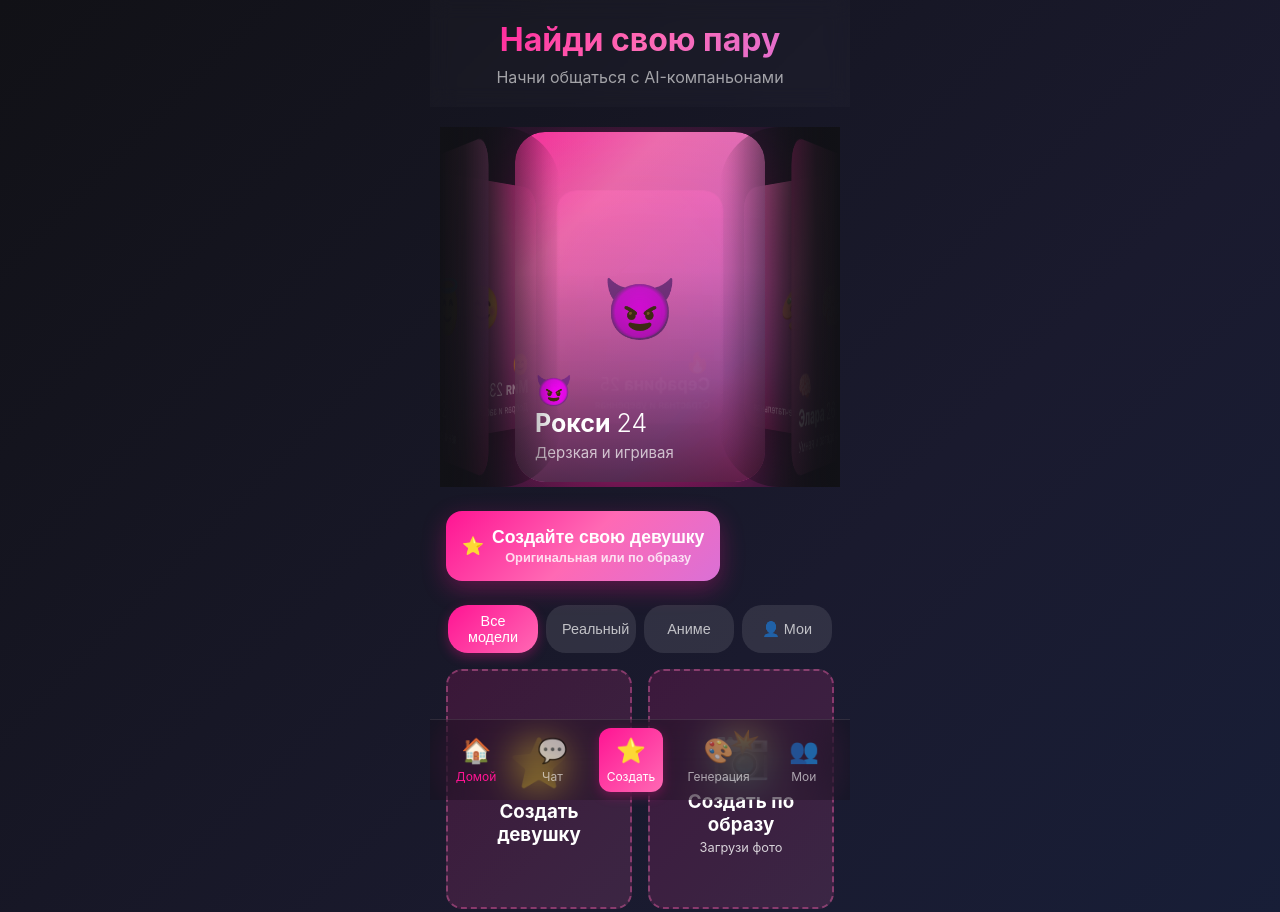
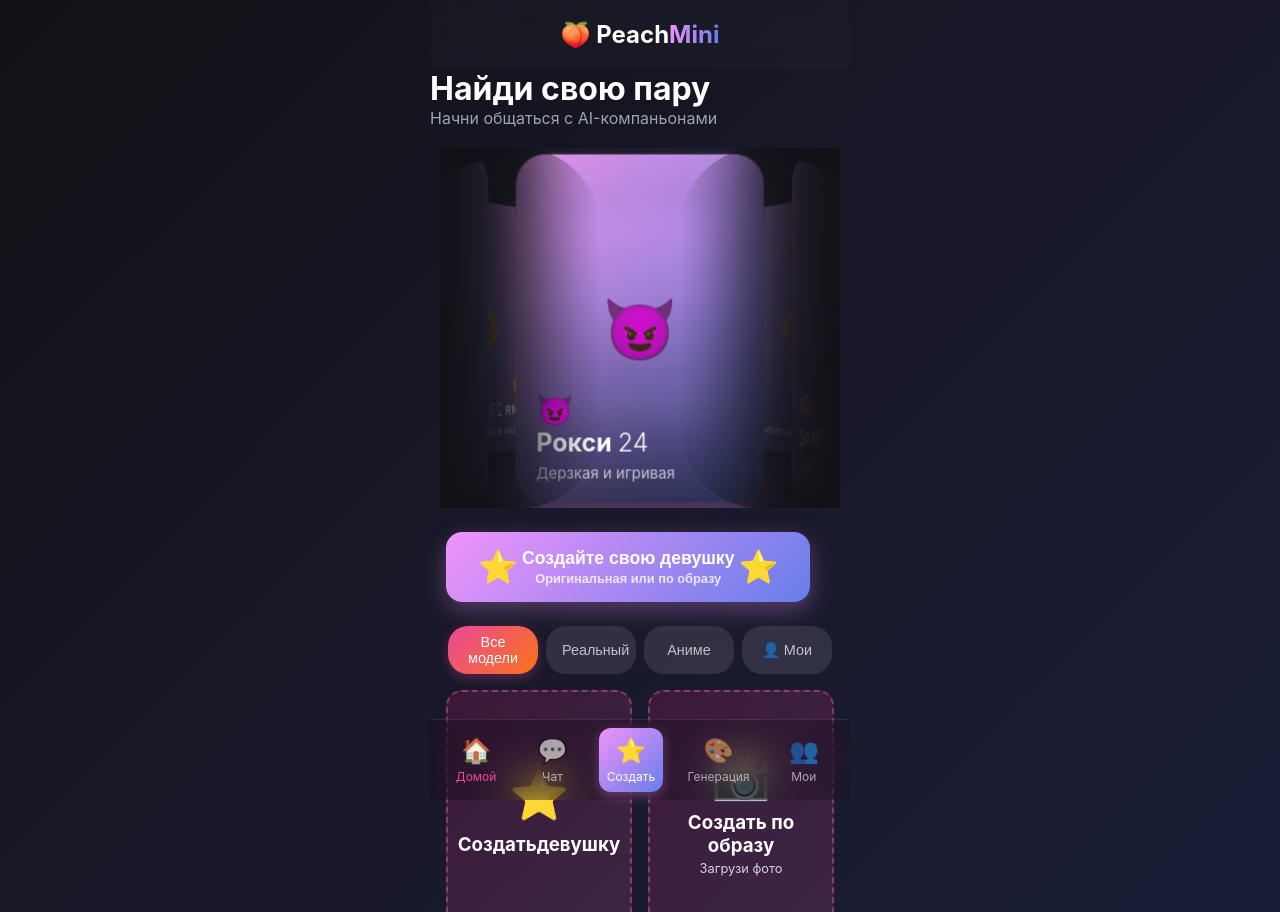
Before and after one commit to Oloq12/aibot, a plain HTML site: page index.html in a window 1280 px wide. Shown: the top 912 px of the page. Drawn offline with Linux system fonts and the light colour scheme.

Commit message:
Update index.html

```diff
--- a/index.html
+++ b/index.html
@@ -31,12 +31,24 @@
         }
 
                  .header h1 {
-             font-size: 2rem;
+             font-size: 1.875rem;
              font-weight: bold;
-             background: linear-gradient(135deg, #ff1493, #ff69b4, #da70d6);
+             color: white;
+             margin-bottom: 8px;
+         }
+
+         .logo {
+             font-size: 1.5rem;
+             font-weight: bold;
+             color: white;
+             cursor: pointer;
+         }
+
+         .logo .mini {
+             background: linear-gradient(to right, #f093fb, #667eea);
              -webkit-background-clip: text;
+             background-clip: text;
              -webkit-text-fill-color: transparent;
-             margin-bottom: 8px;
          }
 
         .main {
@@ -63,18 +75,22 @@
              position: absolute;
              left: 0;
              top: 0;
-             width: 120px;
+             width: 160px;
              height: 100%;
              background: linear-gradient(to right,
                  rgba(17, 17, 22, 1) 0%,
-                 rgba(17, 17, 22, 0.95) 20%,
+                 rgba(17, 17, 22, 0.98) 10%,
+                 rgba(17, 17, 22, 0.92) 25%,
                  rgba(17, 17, 22, 0.8) 40%,
-                 rgba(17, 17, 22, 0.4) 70%,
-                 rgba(17, 17, 22, 0.1) 90%,
+                 rgba(17, 17, 22, 0.6) 55%,
+                 rgba(17, 17, 22, 0.35) 70%,
+                 rgba(17, 17, 22, 0.15) 85%,
+                 rgba(17, 17, 22, 0.05) 95%,
                  transparent 100%);
              z-index: 10;
              pointer-events: none;
-             border-radius: 0 60px 60px 0;
+             border-radius: 0 80px 80px 0;
+             filter: blur(0.5px);
          }
 
          .gallery::after {
@@ -82,18 +98,22 @@
              position: absolute;
              right: 0;
              top: 0;
-             width: 120px;
+             width: 160px;
              height: 100%;
              background: linear-gradient(to left,
                  rgba(17, 17, 22, 1) 0%,
-                 rgba(17, 17, 22, 0.95) 20%,
+                 rgba(17, 17, 22, 0.98) 10%,
+                 rgba(17, 17, 22, 0.92) 25%,
                  rgba(17, 17, 22, 0.8) 40%,
-                 rgba(17, 17, 22, 0.4) 70%,
-                 rgba(17, 17, 22, 0.1) 90%,
+                 rgba(17, 17, 22, 0.6) 55%,
+                 rgba(17, 17, 22, 0.35) 70%,
+                 rgba(17, 17, 22, 0.15) 85%,
+                 rgba(17, 17, 22, 0.05) 95%,
                  transparent 100%);
              z-index: 10;
              pointer-events: none;
-             border-radius: 60px 0 0 60px;
+             border-radius: 80px 0 0 80px;
+             filter: blur(0.5px);
          }
 
                  .carousel {
@@ -118,28 +138,29 @@
             width: 200px;
             height: 280px;
             border-radius: 24px;
-            background: transparent;
+            background: rgba(255, 255, 255, 0.05);
+            border: 1px solid rgba(255, 255, 255, 0.1);
+            backdrop-filter: blur(12px);
             overflow: hidden;
             cursor: pointer;
             transition: all 0.5s ease;
             left: 0;
             top: 0;
-            filter: drop-shadow(0 8px 32px rgba(0, 0, 0, 0.3));
+            box-shadow: 0 8px 32px rgba(0, 0, 0, 0.3);
         }
 
                  .card.active {
              transform: scale(1.05);
-             filter: drop-shadow(0 20px 40px rgba(255, 20, 147, 0.6));
+             box-shadow: 0 25px 50px rgba(240, 147, 251, 0.3);
+             z-index: 10;
          }
 
                  .card-img {
              width: 100%;
              height: 100%;
              background: linear-gradient(135deg,
-                 rgba(255, 20, 147, 0.95) 0%,
-                 rgba(255, 105, 180, 0.9) 25%,
-                 rgba(218, 112, 214, 0.9) 75%,
-                 rgba(255, 69, 180, 0.95) 100%);
+                 rgba(240, 147, 251, 0.9) 0%,
+                 rgba(102, 126, 234, 0.9) 100%);
              display: flex;
              align-items: center;
              justify-content: center;
@@ -181,7 +202,7 @@
          .create-btn {
              margin: 24px 16px;
              padding: 16px;
-             background: linear-gradient(135deg, #ff1493, #ff69b4, #da70d6);
+             background: linear-gradient(135deg, #f093fb, #667eea);
              border: none;
              border-radius: 16px;
              color: white;
@@ -192,7 +213,7 @@
              align-items: center;
              justify-content: center;
              gap: 12px;
-             box-shadow: 0 8px 24px rgba(255, 20, 147, 0.3);
+             box-shadow: 0 8px 24px rgba(240, 147, 251, 0.3);
          }
 
         /* КАТАЛОГ из v0 */
@@ -222,9 +243,9 @@
          }
 
                  .filter.active {
-             background: linear-gradient(135deg, #ff1493, #ff69b4);
+             background: linear-gradient(135deg, #ec4899, #f97316);
              color: white;
-             box-shadow: 0 4px 12px rgba(255, 20, 147, 0.3);
+             box-shadow: 0 4px 12px rgba(236, 72, 153, 0.3);
          }
 
         .grid {
@@ -288,12 +309,12 @@
             min-width: 60px;
         }
 
-                 .nav-item.active { color: #ff1493; }
+                 .nav-item.active { color: #ec4899; }
 
          .nav-item.create {
-             background: linear-gradient(135deg, #ff1493, #ff69b4);
+             background: linear-gradient(135deg, #f093fb, #667eea);
              color: white !important;
-             box-shadow: 0 4px 12px rgba(255, 20, 147, 0.3);
+             box-shadow: 0 4px 12px rgba(240, 147, 251, 0.3);
          }
 
         .nav-icon {
@@ -353,9 +374,16 @@
     <div class="app">
         <!-- ХЕДЕР -->
         <header class="header">
+            <div class="logo" onclick="navigateTo('home')">
+                🍑 Peach<span class="mini">Mini</span>
+            </div>
+        </header>
+
+        <!-- HOME PAGE HEADER -->
+        <div id="home-header" class="welcome">
             <h1>Найди свою пару</h1>
-            <p style="color: rgba(255,255,255,0.6);">Начни общаться с AI-компаньонами</p>
-        </header>
+            <p style="color: #9CA3AF;">Начни общаться с AI-компаньонами</p>
+        </div>
 
         <!-- ОСНОВНОЙ КОНТЕНТ - ГЛАВНАЯ СТРАНИЦА -->
         <main class="main" id="home-content">
@@ -366,12 +394,13 @@
 
                                                    <!-- КНОПКА СОЗДАНИЯ -->
               <button class="create-btn" onclick="navigateTo('create')">
-                  <div style="display: flex; align-items: center; justify-content: center; gap: 8px;">
-                      <span>⭐</span>
-                      <div style="text-align: center;">
+                  <div style="display: flex; align-items: center; justify-content: center; position: relative; width: 100%;">
+                      <span style="font-size: 2rem; position: absolute; left: 16px; top: 50%; transform: translateY(-50%);">⭐</span>
+                      <div style="text-align: center; flex: 1; padding: 0 60px;">
                           <div>Создайте <span id="mainPartnerType">свою спутницу</span></div>
                           <div style="font-size: 0.8rem; opacity: 0.8; margin-top: 2px;">Оригинальная или по образу</div>
                       </div>
+                      <span style="font-size: 2rem; position: absolute; right: 16px; top: 50%; transform: translateY(-50%);">⭐</span>
                   </div>
               </button>
 
@@ -498,26 +527,42 @@
 
         <!-- СТРАНИЦА ЧАТОВ -->
         <div class="page" id="page-chat" style="display: none;">
-            <div style="padding: 20px 16px; text-align: center; background: rgba(255, 255, 255, 0.02); backdrop-filter: blur(10px); display: flex; align-items: center; position: relative;">
-                <button style="position: absolute; left: 16px; background: rgba(255, 255, 255, 0.1); border: none; border-radius: 12px; color: white; padding: 8px 12px; cursor: pointer;" onclick="navigateTo('home')">←</button>
-                <h1 style="flex: 1; font-size: 1.5rem; font-weight: bold; background: linear-gradient(135deg, #ff6b9d, #667eea); -webkit-background-clip: text; -webkit-text-fill-color: transparent;">💬 Чаты</h1>
+            <div style="padding: 20px 16px; text-align: center; margin-bottom: 20px;">
+                <h1 style="font-size: 1.5rem; font-weight: bold; color: white; margin-bottom: 8px;">💬 Чат</h1>
+                <p style="color: #9CA3AF;">Ваши активные диалоги</p>
             </div>
-            <div style="padding: 20px 16px; padding-bottom: 100px;">
-                <div style="background: rgba(255, 255, 255, 0.05); backdrop-filter: blur(20px); border-radius: 16px; padding: 16px; margin-bottom: 16px; border: 1px solid rgba(255, 255, 255, 0.1); cursor: pointer; display: flex; align-items: center; gap: 16px;" onclick="openIndividualChat('Анна')">
-                    <div style="width: 60px; height: 60px; background: linear-gradient(45deg, #ff6b9d, #667eea); border-radius: 50%; display: flex; align-items: center; justify-content: center; font-size: 1.5rem;">😇</div>
-                    <div style="flex: 1;">
-                        <div style="font-weight: bold; margin-bottom: 4px;">Анна</div>
-                        <div style="font-size: 0.9rem; color: rgba(255, 255, 255, 0.6);">Привет! Как дела? 😘</div>
+            <div style="padding: 0 16px 100px;">
+                <!-- Chat Item -->
+                <div style="background: rgba(255, 255, 255, 0.05); border: 1px solid rgba(255, 255, 255, 0.1); backdrop-filter: blur(12px); padding: 12px; border-radius: 16px; display: flex; align-items: center; gap: 16px; cursor: pointer; hover: background: rgba(255, 255, 255, 0.1); transition: all 0.3s ease; margin-bottom: 16px;" onclick="openIndividualChat('Vera Marquette')">
+                    <div style="position: relative; width: 56px; height: 56px; flex-shrink: 0;">
+                        <img src="https://images.unsplash.com/photo-1494790108755-2616b612b1e4?w=56&h=56&fit=crop&crop=face" alt="Vera Marquette" style="width: 100%; height: 100%; border-radius: 50%; object-fit: cover;">
                     </div>
-                    <div style="color: rgba(255, 255, 255, 0.4); font-size: 0.8rem;">15:30</div>
+                    <div style="flex-grow: 1; overflow: hidden;">
+                        <h3 style="font-weight: bold; font-size: 1rem; margin-bottom: 4px;">
+                            Vera Marquette <span style="font-weight: 300; color: #9CA3AF;">24</span>
+                        </h3>
+                        <div style="display: flex; align-items: center; gap: 8px; font-size: 0.875rem; color: #9CA3AF; overflow: hidden;">
+                            <p style="overflow: hidden; text-overflow: ellipsis; white-space: nowrap;">Ого, это довольно экстравагантное ув...</p>
+                        </div>
+                    </div>
                 </div>
-                <div style="background: rgba(255, 255, 255, 0.05); backdrop-filter: blur(20px); border-radius: 16px; padding: 16px; margin-bottom: 16px; border: 1px solid rgba(255, 255, 255, 0.1); cursor: pointer; display: flex; align-items: center; gap: 16px;" onclick="openIndividualChat('Мия')">
-                    <div style="width: 60px; height: 60px; background: linear-gradient(45deg, #ff6b9d, #667eea); border-radius: 50%; display: flex; align-items: center; justify-content: center; font-size: 1.5rem;">😊</div>
-                    <div style="flex: 1;">
-                        <div style="font-weight: bold; margin-bottom: 4px;">Мия</div>
-                        <div style="font-size: 0.9rem; color: rgba(255, 255, 255, 0.6);">Спасибо за подарок! 💕</div>
+
+                <!-- Chat Item with Voice -->
+                <div style="background: rgba(255, 255, 255, 0.05); border: 1px solid rgba(255, 255, 255, 0.1); backdrop-filter: blur(12px); padding: 12px; border-radius: 16px; display: flex; align-items: center; gap: 16px; cursor: pointer; hover: background: rgba(255, 255, 255, 0.1); transition: all 0.3s ease; margin-bottom: 16px;" onclick="openIndividualChat('Elara Nightshade')">
+                    <div style="position: relative; width: 56px; height: 56px; flex-shrink: 0;">
+                        <img src="https://images.unsplash.com/photo-1544005313-94ddf0286df2?w=56&h=56&fit=crop&crop=face" alt="Elara Nightshade" style="width: 100%; height: 100%; border-radius: 50%; object-fit: cover;">
                     </div>
-                    <div style="color: rgba(255, 255, 255, 0.4); font-size: 0.8rem;">14:45</div>
+                    <div style="flex-grow: 1; overflow: hidden;">
+                        <h3 style="font-weight: bold; font-size: 1rem; margin-bottom: 4px;">
+                            Elara Nightshade <span style="font-weight: 300; color: #9CA3AF;">23</span>
+                        </h3>
+                        <div style="display: flex; align-items: center; gap: 8px; font-size: 0.875rem; color: #9CA3AF; overflow: hidden;">
+                            <svg style="width: 16px; height: 16px; flex-shrink: 0;" viewBox="0 0 24 24" fill="currentColor">
+                                <path d="M12 14c1.66 0 2.99-1.34 2.99-3L15 5c0-1.66-1.34-3-3-3S9 3.34 9 5v6c0 1.66 1.34 3 3 3zm5.3-3c0 3-2.54 5.1-5.3 5.1S6.7 14 6.7 11H5c0 3.41 2.72 6.23 6 6.72V21h2v-3.28c3.28-.48 6-3.3 6-6.72h-1.7z"/>
+                            </svg>
+                            <p style="overflow: hidden; text-overflow: ellipsis; white-space: nowrap;">Привет, я наблюдала за тобой. Готова ...</p>
+                        </div>
+                    </div>
                 </div>
             </div>
         </div>
@@ -790,8 +835,8 @@
              const createCard = document.createElement('div');
              createCard.className = 'catalog-card create-card';
              createCard.innerHTML = `
-                 <div style="font-size: 3rem; color: #ff1493;">⭐</div>
-                 <h3 style="font-weight: bold; margin-top: 8px;">Создать <span id="partnerType">спутника</span></h3>
+                 <div style="font-size: 3rem; color: #ff1493; height: 60px; display: flex; align-items: center; justify-content: center;">⭐</div>
+                 <h3 style="font-weight: bold; margin-top: 8px; height: 24px; display: flex; align-items: center; justify-content: center;">Создать <span id="partnerType">спутника</span></h3>
              `;
              createCard.onclick = () => navigateTo('create');
              grid.appendChild(createCard);
```
